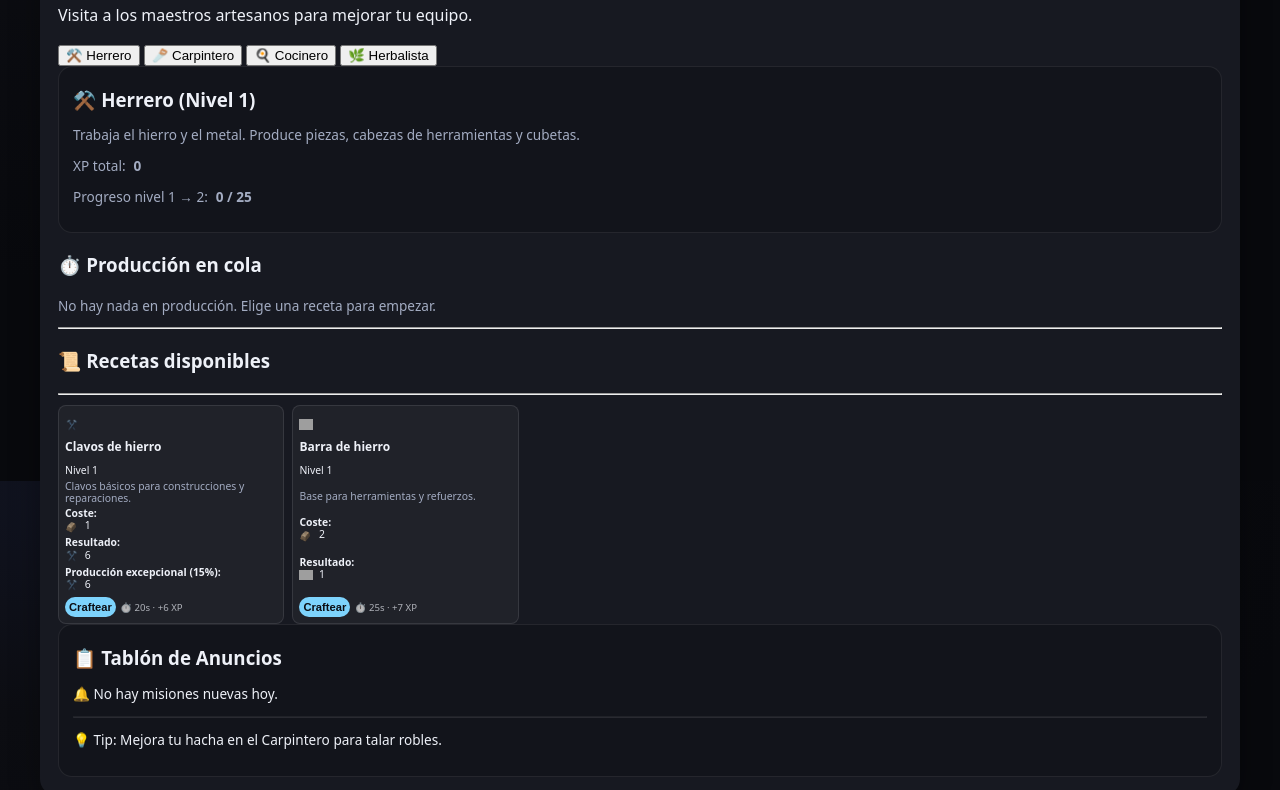
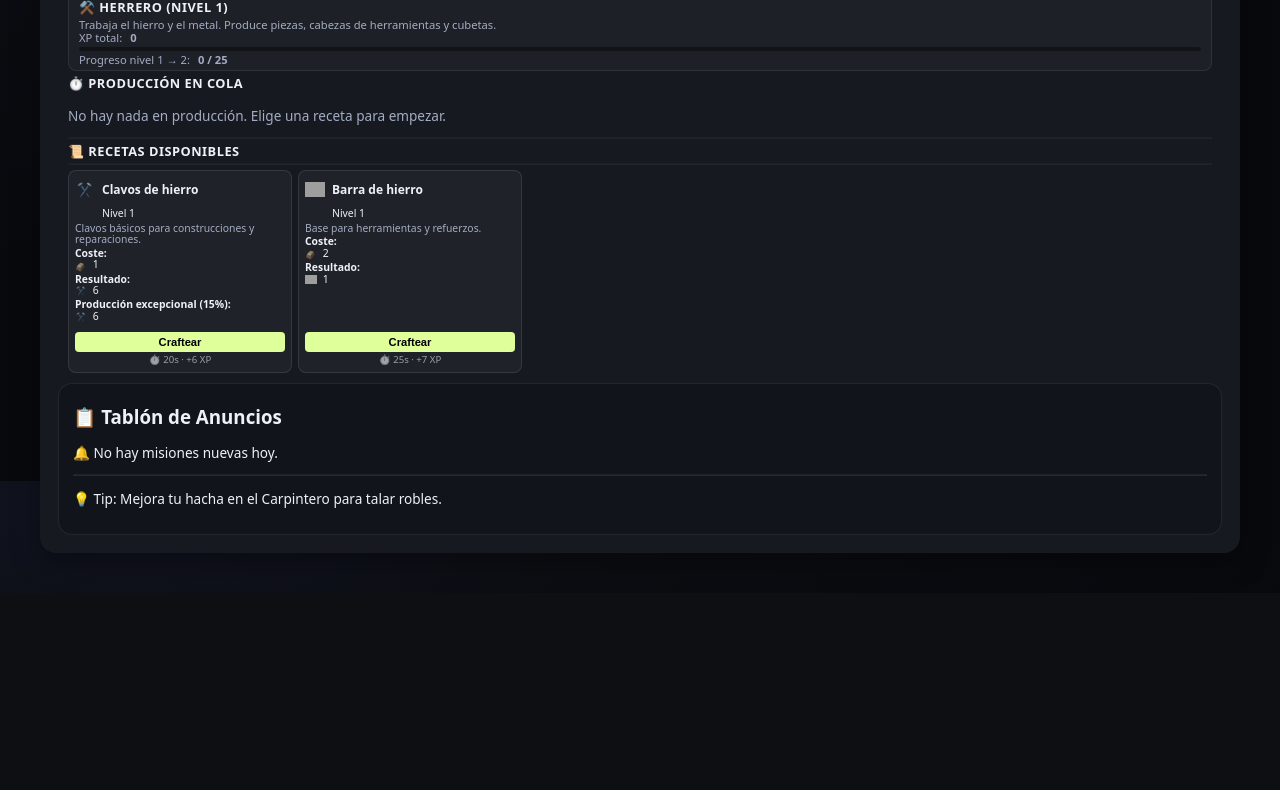
Before and after one commit to Plebe13/Mi-Granja-v8, a website with bundled scripts: page index.html in a window 1280 px wide. Shown: the part 319-1109 px from the top of the page. After the commit the page ends 912 px from the top, so only its background shows below. Built offline with nearby package versions, Linux system fonts and the light colour scheme; grey boxes are pictures that could not be loaded.

Commit message:
Update profesiones.css

```diff
--- a/css/profesiones.css
+++ b/css/profesiones.css
@@ -1,109 +1,175 @@
-/* --- 3. CUADRÍCULA DE RECETAS (Súper Compacta) --- */
-.prof-recipes {
+/* ==========================================================================
+   ESTILO DE OFICIOS Y PLAZA CENTRAL - VERSIÓN MINI COMPACTA
+   ========================================================================== */
+
+/* --- 1. ESTRUCTURA DE LA PLAZA (Botones de NPCs) --- */
+#profesiones-panel {
     display: grid !important;
-    grid-template-columns: repeat(5, 1fr) !important; /* 5 columnas */
-    gap: 8px !important; /* Menos espacio entre tarjetas */
-    width: 100% !important;
-    margin-top: 10px;
+    grid-template-columns: repeat(auto-fit, minmax(180px, 1fr)) !important;
+    gap: 10px !important;
+    padding: 10px !important;
 }
 
-/* --- 4. TARJETAS DE RECETA MINI --- */
-.prof-recipes .card {
-    background: rgba(255, 255, 255, 0.04) !important;
-    border: 1px solid rgba(255, 255, 255, 0.1) !important;
-    border-radius: 8px !important;
-    padding: 6px !important; /* Padding mínimo */
+#profesiones-panel > .prof-btn {
+    min-height: 100px !important;
+    padding: 10px !important;
     display: flex !important;
     flex-direction: column !important;
-    justify-content: space-between !important;
-    min-height: 160px !important; /* Altura mucho más baja */
-    overflow: hidden;
+    align-items: center !important;
+    justify-content: center !important;
+    background: rgba(30, 41, 59, 0.8) !important;
+    border: 2px solid #deff9a !important;
+    border-radius: 12px !important;
 }
 
-/* Títulos y fotos mini */
-.prof-recipe-title {
-    gap: 2px !important;
+#profesiones-panel > .prof-btn img {
+    width: 40px !important;
+    height: 40px !important;
+    margin-bottom: 5px;
 }
 
-.prof-recipe-title img {
-    width: 22px !important; /* Iconos más pequeños */
-    height: 22px !important;
-}
-
-.prof-recipe-title strong {
-    font-size: 0.75rem !important; /* Letra más chica */
-    line-height: 1 !important;
-}
-
-/* Textos de coste y descripción (Apretados) */
-.prof-recipes .kv,
-.prof-recipes .prof-io,
-.prof-recipes .prof-tag {
-    font-size: 0.65rem !important; /* Letra mini */
-    margin: 2px 0 !important;
-    line-height: 1.1 !important;
-}
-
-/* Reducir iconos de costos */
-.prof-recipes .cost-icon {
-    width: 14px !important;
-    height: 14px !important;
-}
-
-/* --- 5. BOTÓN CRAFTEAR MINI --- */
-.prof-foot .btn {
-    padding: 4px !important; /* Botón más delgado */
-    font-size: 0.7rem !important;
-    height: auto !important;
-}
-
-.prof-foot .small-text {
-    font-size: 0.6rem !important; /* Texto de tiempo/XP minúsculo */
-
-    /* --- LIMPIEZA DE ESPACIOS SUPERIORES --- */
-
-/* 1. Pegar el título al borde superior */
+/* --- 2. CABECERA ULTRA-COMPACTA (Arriba de las recetas) --- */
+/* Pegamos el título al borde superior */
 .village-header {
     margin-bottom: 2px !important;
     padding: 0 !important;
 }
-.village-header .title { font-size: 1.1rem !important; margin: 0 !important; }
-.village-header .subtitle { display: none; } /* Ocultamos el subtítulo para ganar espacio */
-
-/* 2. Compactar el selector de oficios (Herrero, Carpintero...) */
-.prof-tabs {
-    margin-bottom: 5px !important;
-    gap: 5px !important;
+.village-header .title {
+    font-size: 1.1rem !important;
+    margin: 0 !important;
 }
-.prof-tab-btn {
-    padding: 4px 8px !important;
-    font-size: 0.8rem !important;
+/* Ocultamos el subtítulo largo para ganar 40px de espacio */
+.village-header .subtitle {
+    display: none !important;
 }
 
-/* 3. Reducir el bloque del Herrero (Nivel, XP, Progreso) */
+/* Compactar el bloque del Oficio (Herrero, Carpintero...) */
 .prof-header {
-    padding: 3px 5px !important;
-    margin-bottom: 3px !important;
+    padding: 4px 10px !important;
+    margin-bottom: 4px !important;
+    border-radius: 8px !important;
+    background: rgba(255, 255, 255, 0.03) !important;
 }
-.prof-header h3 { font-size: 0.9rem !important; margin: 0 !important; }
-.prof-header p { font-size: 0.75rem !important; margin: 0 !important; line-height: 1.2; }
 
-/* 4. Barra de progreso más fina */
+.prof-header h3 {
+    font-size: 0.9rem !important;
+    margin: 0 !important;
+}
+
+.prof-header p {
+    font-size: 0.7rem !important;
+    margin: 0 !important;
+    line-height: 1.1 !important;
+}
+
+/* Barra de nivel súper finita */
 .prof-level-bar {
     height: 4px !important;
     margin: 3px 0 !important;
+    background: rgba(0,0,0,0.4) !important;
+    border-radius: 99px;
+    overflow: hidden;
+}
+.prof-level-bar div {
+    height: 100%;
+    background: var(--accent-2, #86efac);
 }
 
-/* 5. Sección de Producción y Recetas (Pegarlas) */
+/* Títulos de "Cola" y "Recetas" pegados */
 .subtitle, .prof-main h3 {
     margin: 4px 0 2px 0 !important;
-    font-size: 0.85rem !important;
+    font-size: 0.8rem !important;
+    text-transform: uppercase;
+    letter-spacing: 0.5px;
 }
 
-/* 6. Línea divisoria casi invisible */
 hr.sep {
     margin: 2px 0 !important;
     opacity: 0.05;
 }
-    opacity: 0.7;
+
+/* --- 3. CUADRÍCULA DE RECETAS "MINI" (5 Columnas) --- */
+.prof-recipes {
+    display: grid !important;
+    grid-template-columns: repeat(5, 1fr) !important;
+    gap: 6px !important;
+    margin-top: 5px !important;
+    width: 100% !important;
 }
+
+/* La tarjeta de la receta reducida al máximo */
+.prof-recipes .card {
+    background: rgba(255, 255, 255, 0.04) !important;
+    border: 1px solid rgba(255, 255, 255, 0.1) !important;
+    padding: 6px !important;
+    border-radius: 8px !important;
+    min-height: 150px !important; /* Altura controlada */
+    display: flex !important;
+    flex-direction: column !important;
+    justify-content: space-between !important;
+}
+
+/* Títulos e Iconos dentro de la receta */
+.prof-recipe-title {
+    display: flex !important;
+    gap: 4px !important;
+    align-items: flex-start !important;
+}
+.prof-recipe-title img, .prof-recipe-title .cost-icon {
+    width: 20px !important;
+    height: 20px !important;
+}
+.prof-recipe-title strong {
+    font-size: 0.75rem !important;
+    line-height: 1 !important;
+}
+
+/* Textos internos mini */
+.prof-recipes .kv, .prof-recipes .prof-io, .prof-tag {
+    font-size: 0.65rem !important;
+    margin: 1px 0 !important;
+    line-height: 1.1 !important;
+}
+
+/* Iconos de los materiales (hierro, madera, etc) */
+.cost-icon {
+    width: 12px !important;
+    height: 12px !important;
+    vertical-align: middle;
+}
+
+/* --- 4. BOTÓN CRAFTEAR MINI --- */
+.prof-foot {
+    margin-top: auto;
+    padding-top: 5px;
+}
+.prof-foot .btn {
+    all: revert !important;
+    padding: 4px !important;
+    font-size: 0.7rem !important;
+    background: #deff9a !important;
+    color: #000 !important;
+    border: none !important;
+    width: 100% !important;
+    border-radius: 4px !important;
+    font-weight: bold !important;
+    cursor: pointer !important;
+}
+
+.prof-foot .small-text {
+    font-size: 0.6rem !important;
+    opacity: 0.6;
+    display: block;
+    text-align: center;
+    margin-top: 2px;
+}
+
+/* Ajuste para pantallas medianas */
+@media (max-width: 1200px) {
+    .prof-recipes { grid-template-columns: repeat(3, 1fr) !important; }
+}
+
+/* Ajuste para móviles */
+@media (max-width: 800px) {
+    .prof-recipes { grid-template-columns: repeat(2, 1fr) !important; }
+}
```
